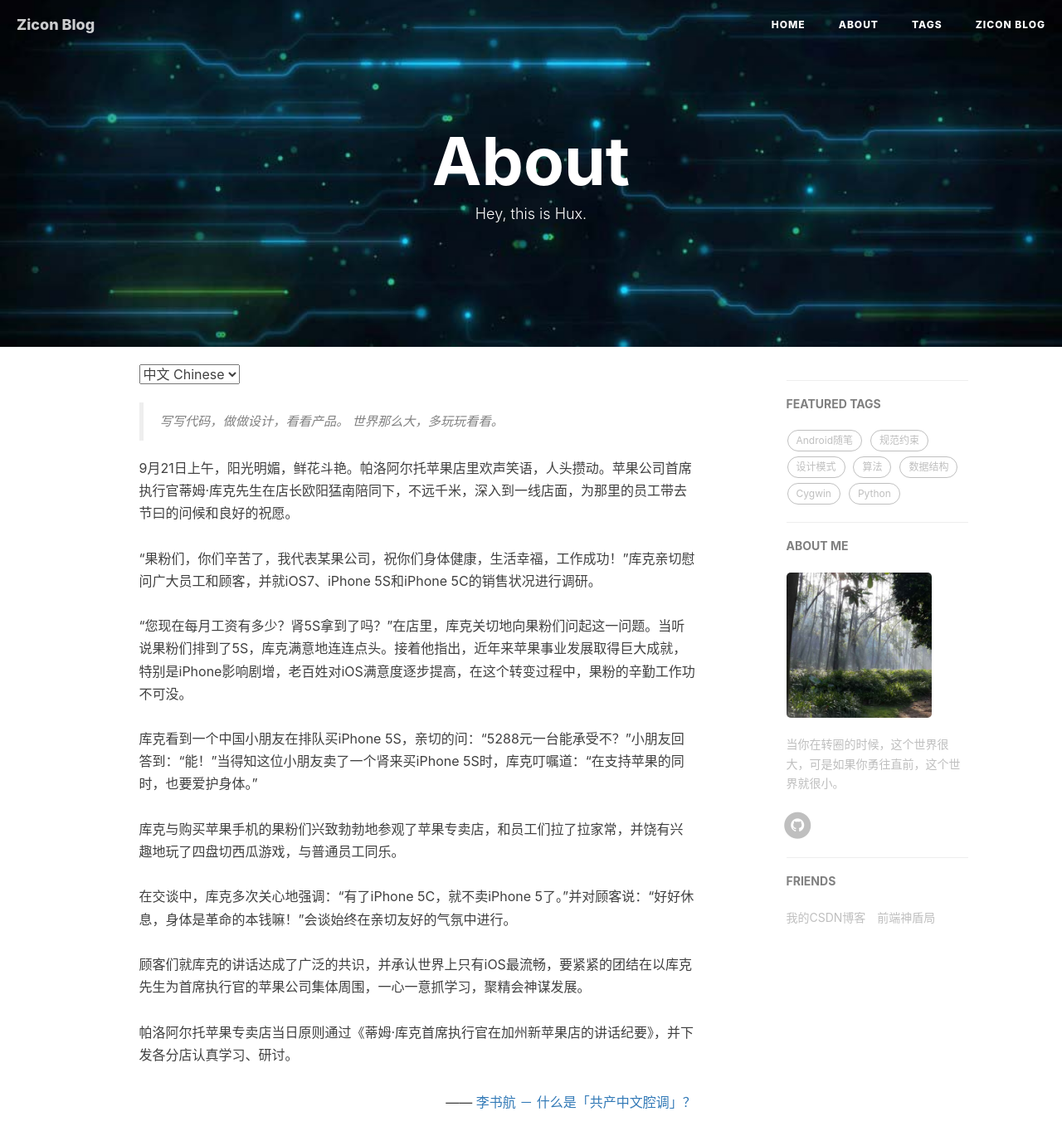
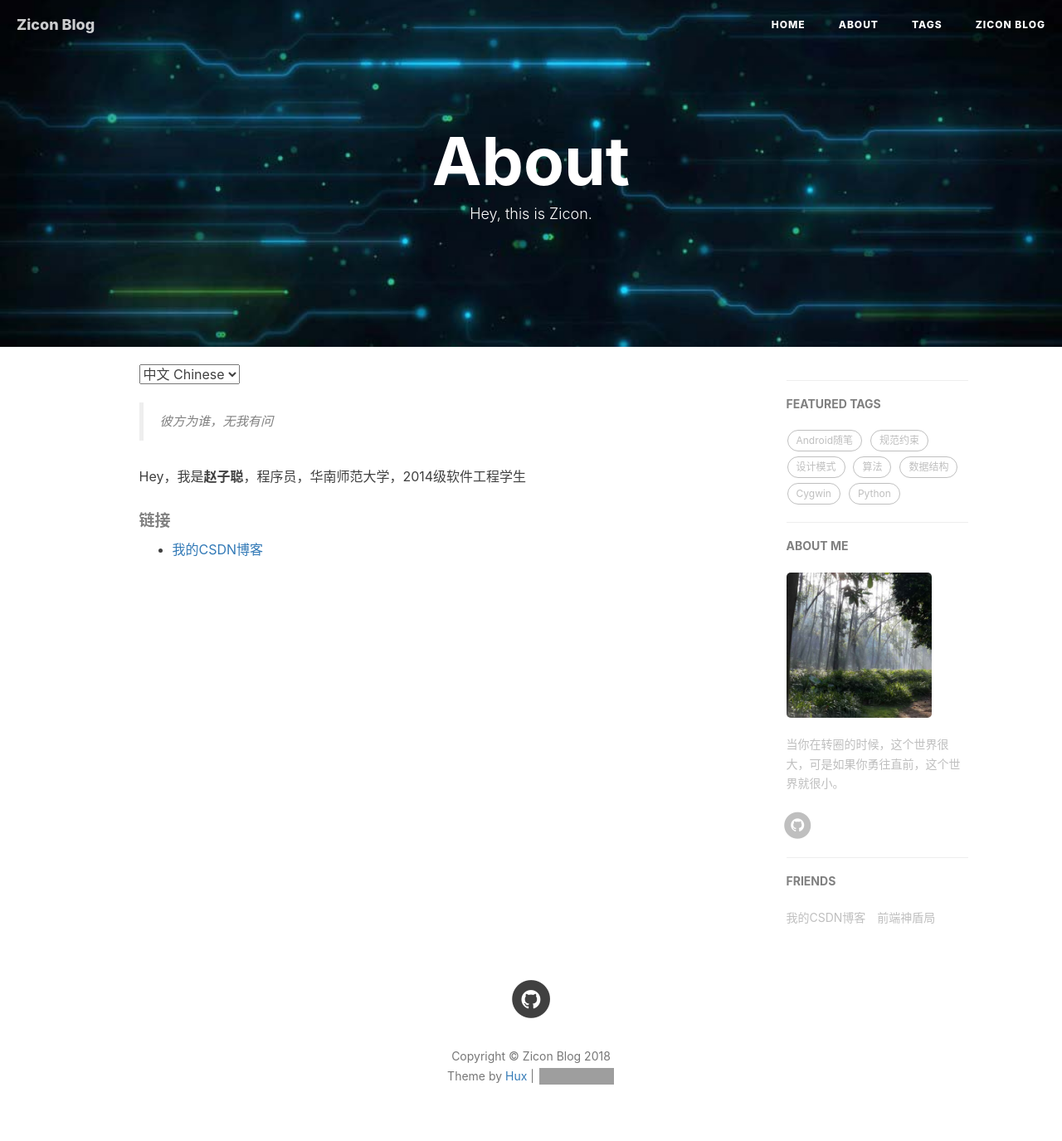
Before and after one commit to ZZicon/ZZicon-ZiconBlog, a Jekyll site: the page built from about.html, in a window 1280 px wide and 1400 px high. Shown: the top 1375 px of the window at 83% size. Built offline with Jekyll 4.4.1, drawn with Linux system fonts in a browser that asks for light colours; nearby versions of some CDN libraries; comment, search, counter and statistics services are not loaded; grey boxes are pictures that could not be loaded.

Commit message:
reset sth

```diff
--- a/about.html
+++ b/about.html
@@ -1,48 +1,43 @@
 ---
 layout: page
 title: "About"
-description: "Hey, this is Hux."
+description: "Hey, this is Zicon."
 header-img: "img/about-bg.jpg"
 ---
 
 <!-- Language Selector -->
 <select onchange= "onLanChange(this.options[this.options.selectedIndex].value)">
     <option value="0" selected> 中文 Chinese </option>
-    <option value="1"> 英语 English </option>
+    <option value="1"> 英文 English </option>
 </select>
 
 <!-- Chinese Version -->
 <div class="zh post-container">
     <blockquote>
-        写写代码，做做设计，看看产品。
-        世界那么大，多玩玩看看。
+        <p>彼方为谁，无我有问</p>
     </blockquote>
-    9月21日上午，阳光明媚，鲜花斗艳。帕洛阿尔托苹果店里欢声笑语，人头攒动。苹果公司首席执行官蒂姆·库克先生在店长欧阳猛南陪同下，不远千米，深入到一线店面，为那里的员工带去节曰的问候和良好的祝愿。<br><br>“果粉们，你们辛苦了，我代表某果公司，祝你们身体健康，生活幸福，工作成功！”库克亲切慰问广大员工和顾客，并就iOS7、iPhone 5S和iPhone 5C的销售状况进行调研。 <br><br>“您现在每月工资有多少？肾5S拿到了吗？”在店里，库克关切地向果粉们问起这一问题。当听说果粉们排到了5S，库克满意地连连点头。接着他指出，近年来苹果事业发展取得巨大成就，特别是iPhone影响剧增，老百姓对iOS满意度逐步提高，在这个转变过程中，果粉的辛勤工作功不可没。<br><br>库克看到一个中国小朋友在排队买iPhone 5S，亲切的问：“5288元一台能承受不？”小朋友回答到：“能！”当得知这位小朋友卖了一个肾来买iPhone 5S时，库克叮嘱道：“在支持苹果的同时，也要爱护身体。”<br><br>库克与购买苹果手机的果粉们兴致勃勃地参观了苹果专卖店，和员工们拉了拉家常，并饶有兴趣地玩了四盘切西瓜游戏，与普通员工同乐。<br><br>在交谈中，库克多次关心地强调：“有了iPhone 5C，就不卖iPhone 5了。”并对顾客说：“好好休息，身体是革命的本钱嘛！”会谈始终在亲切友好的气氛中进行。<br><br>顾客们就库克的讲话达成了广泛的共识，并承认世界上只有iOS最流畅，要紧紧的团结在以库克先生为首席执行官的苹果公司集体周围，一心一意抓学习，聚精会神谋发展。<br>
-    <br>帕洛阿尔托苹果专卖店当日原则通过《蒂姆·库克首席执行官在加州新苹果店的讲话纪要》，并下发各分店认真学习、研讨。
 
-    <p style="text-align:right;">
-        —— <a href="http://www.zhihu.com/question/19687065">李书航 － 什么是「共产中文腔调」？ </a>
-    </p>
+    <p>Hey，我是<strong>赵子聪</strong>，程序员，华南师范大学，2014级软件工程学生</p>
+
+    <h5>链接</h5>
+
+    <ul>
+		<li><a href="http://blog.csdn.net/zzclqy">我的CSDN博客</a></li>
+    </ul>
 
 </div>
 
 <!-- English Version -->
 <div class="en post-container">
-    <blockquote>
-        Designer or Engineer, things in between.
-    </blockquote>
+    <blockquote><p>誰そ彼とわれをな問ひそ</p></blockquote>
 
-    <p>
-        Your work is going to fill a large part of your life, and the only way to be truly satisfied is to do what you believe is great work. And the only way to do great work is to love what you do. If you haven’t found it yet, keep looking. Don’t settle. As with all matters of the heart, you’ll know when you find it.
-    </p>
+    <p>Hi, I am <strong>Zhao Zicong(赵子聪)</strong>，you can call me <strong>Zicon</strong>. I'm an engineer.I study at South China Normal University and I am a software engineering student</p>
 
-    <p>
-    If you want to live your life in a creative way, as an artist, you have to not look back too much. You have to be willing to take whatever you’ve done and whoever you were and throw them away.
-    </p>
+    <h5>Talks</h5>
 
-    <p style="text-align:right;">
-    -- Steve Jobs
-    </p>
+    <ul>
+		<li><a href="http://blog.csdn.net/zzclqy">My CSDN Blog</a></li>
+	</ul>
 
 </div>
 
--- a/index.html
+++ b/index.html
@@ -1,6 +1,6 @@
 ---
 layout: page
-description: "Boilerplate of Hux Blog"
+description: "知识不负我，我亦不负ACG"
 ---
 
 {% for post in paginator.posts %}
```
Also changed, not shown: other parts of about.html (+28 -5 lines).
